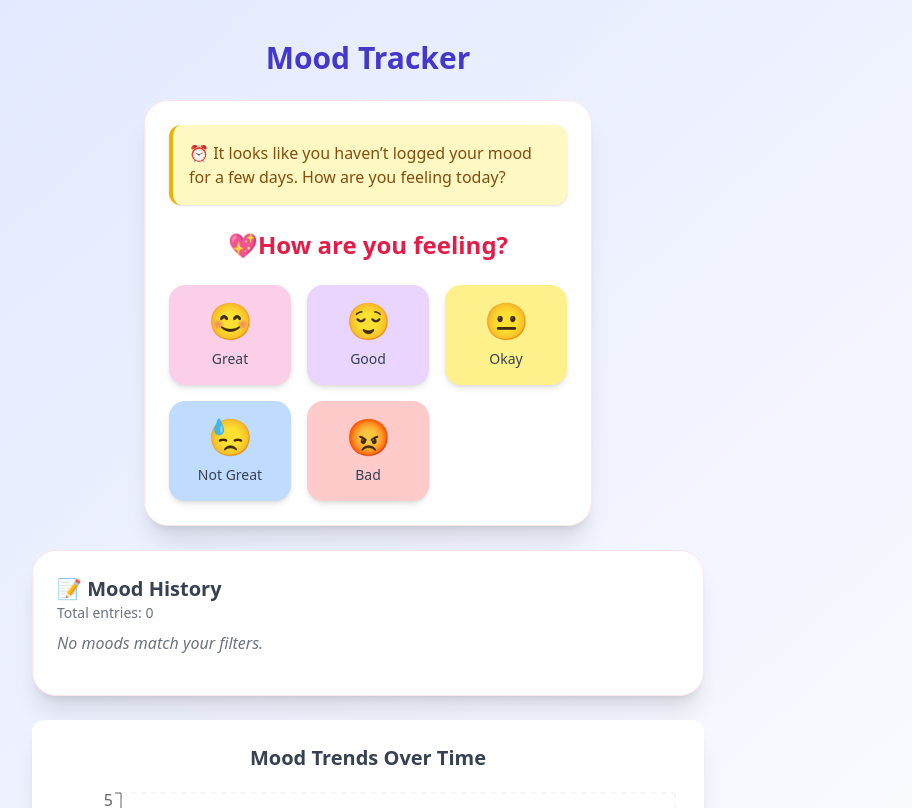
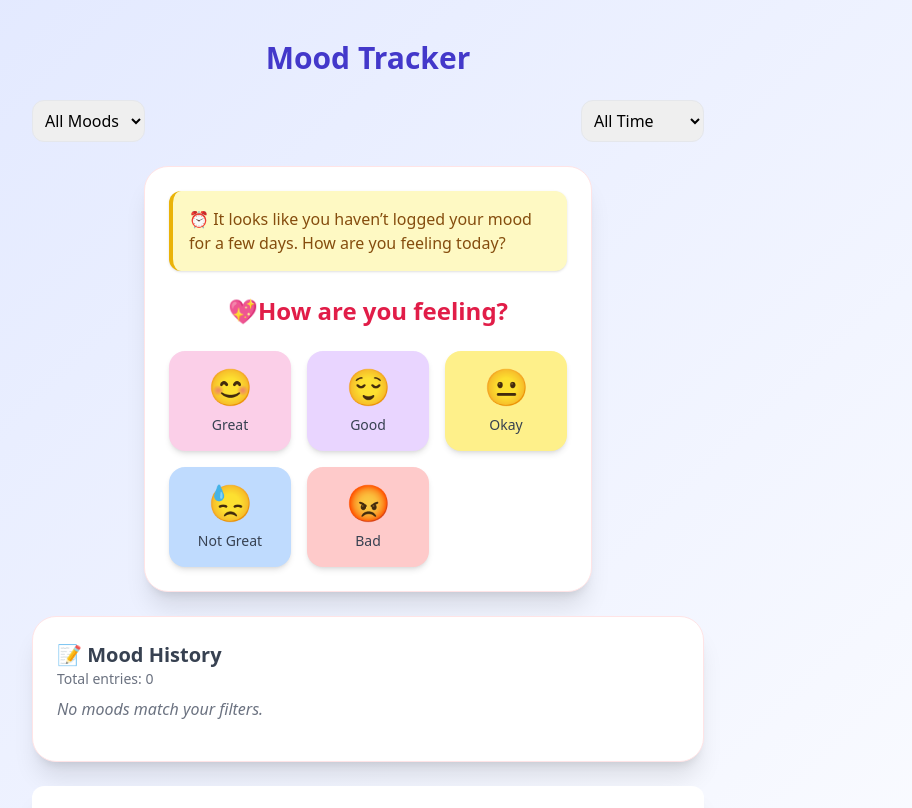
Before and after one commit to MargoTech/mood-tracker-app, a React (Vite) app: page / in a window 1280 px wide. Shown: the top 808 px of the page, without its empty margins (272-1184 px from the left). Built offline with nearby package versions, Linux system fonts and the light colour scheme.

Commit message:
Working with MoodFilters

```diff
--- a/src/App.jsx
+++ b/src/App.jsx
@@ -1,14 +1,16 @@
 import MoodSelector from "./components/MoodSelector";
 import MoodHistory from "./components/MoodHistory";
 import MoodChart from "./components/MoodChart";
+import MoodFilters from "./context/MoodFilters";
 
-function App() {
+export default function App() {
   return (
     <main className="min-h-screen bg-gradient-to-br from-indigo-100 to-white py-10 px-4">
       <div className="max-w-2xl mx-auto space-y-6">
         <h1 className="text-3xl font-bold text-center text-indigo-700 mb-6">
           Mood Tracker
         </h1>
+        <MoodFilters />
         <MoodSelector />
         <MoodHistory />
         <MoodChart />
@@ -16,5 +18,3 @@ function App() {
     </main>
   );
 }
-
-export default App;
--- a/src/context/MoodContext.jsx
+++ b/src/context/MoodContext.jsx
@@ -48,6 +48,15 @@ export function MoodProvider({ children }) {
   const [syncQueue, setSyncQueue] = useState([]);
   const [filter, setFilter] = useState({ mood: "All", days: 0 });
 
+  const fakeApiSync = (mood) => {
+    return new Promise((res, rej) => {
+      setTimeout(() => {
+        if (Math.random() < 0.9) res();
+        else rej("Random API fail");
+      }, 1000);
+    });
+  };
+
   useEffect(() => {
     async function loadMoods() {
       try {
@@ -96,15 +105,6 @@ export function MoodProvider({ children }) {
       }
     }, 5000);
 
-    const fakeApiSync = (mood) => {
-      return new Promise((res, rej) => {
-        setTimeout(() => {
-          if (Math.random() < 0.9) res();
-          else rej("Random API fail");
-        }, 1000);
-      });
-    };
-
     return () => clearInterval(interval);
   }, [syncQueue]);
 
@@ -139,7 +139,7 @@ export function MoodProvider({ children }) {
         await updateMoodInDB(updated);
         dispatch({ type: "UPDATE", payload: updated });
       } catch (err) {
-        console.warm("Manual sync failed for:", mood.id);
+        console.warn("Manual sync failed for:", mood.id);
       }
     }
   };
@@ -170,6 +170,7 @@ export function MoodProvider({ children }) {
         syncAll,
         filter,
         setFilter,
+        loading,
       }}
     >
       {children}
--- a/src/context/MoodFilters.jsx
+++ b/src/context/MoodFilters.jsx
@@ -21,7 +21,9 @@ export default function MoodFilters() {
       <select
         className="p-2 border rounded-xl"
         value={filter.days}
-        onChange={(e) => setFilter((f) => ({ ...f, Number(e.target.value) }))}
+        onChange={(e) =>
+          setFilter((f) => ({ ...f, days: Number(e.target.value) }))
+        }
       >
         <option value={0}>All Time</option>
         <option value={1}>Last 1 Day</option>
```
